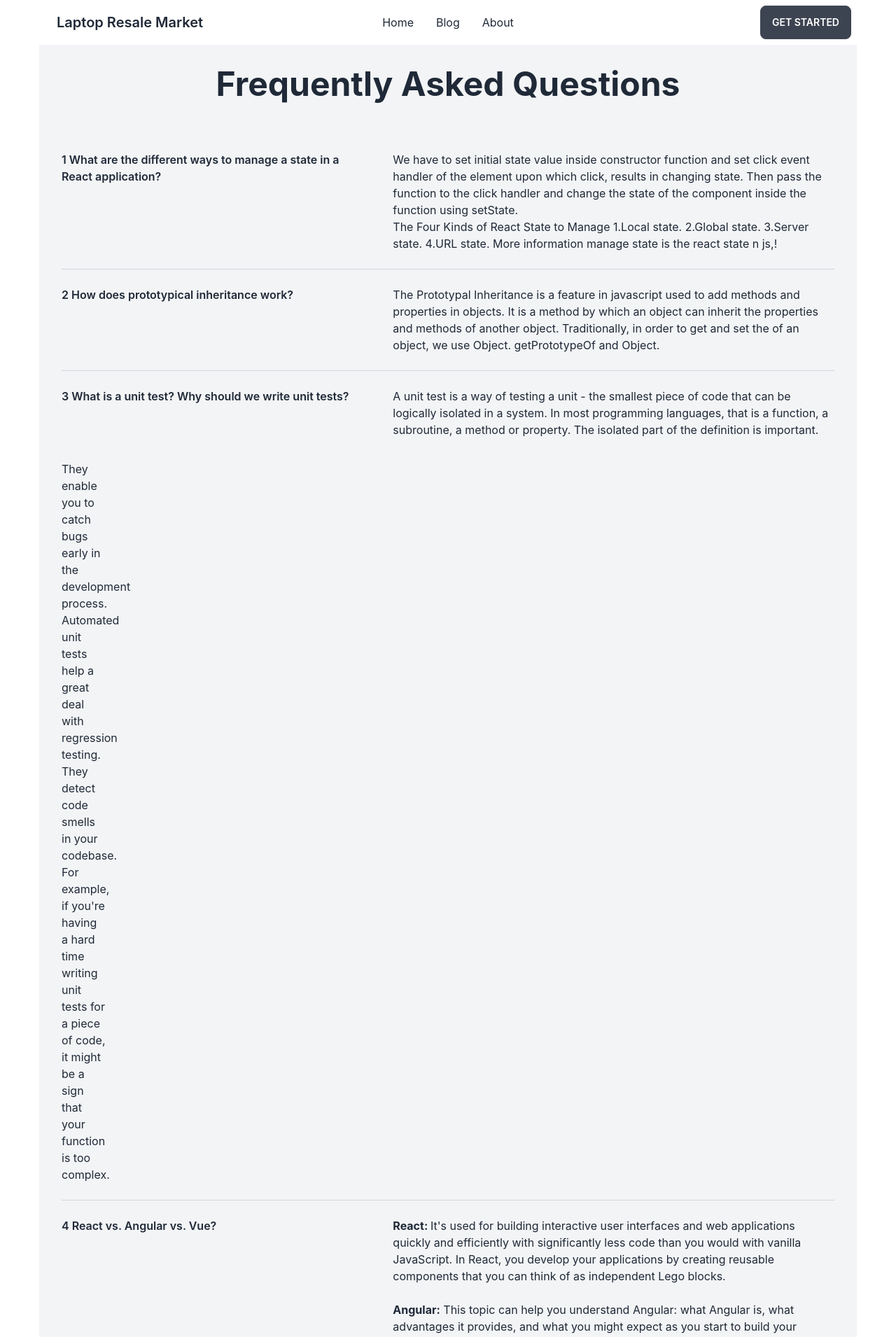
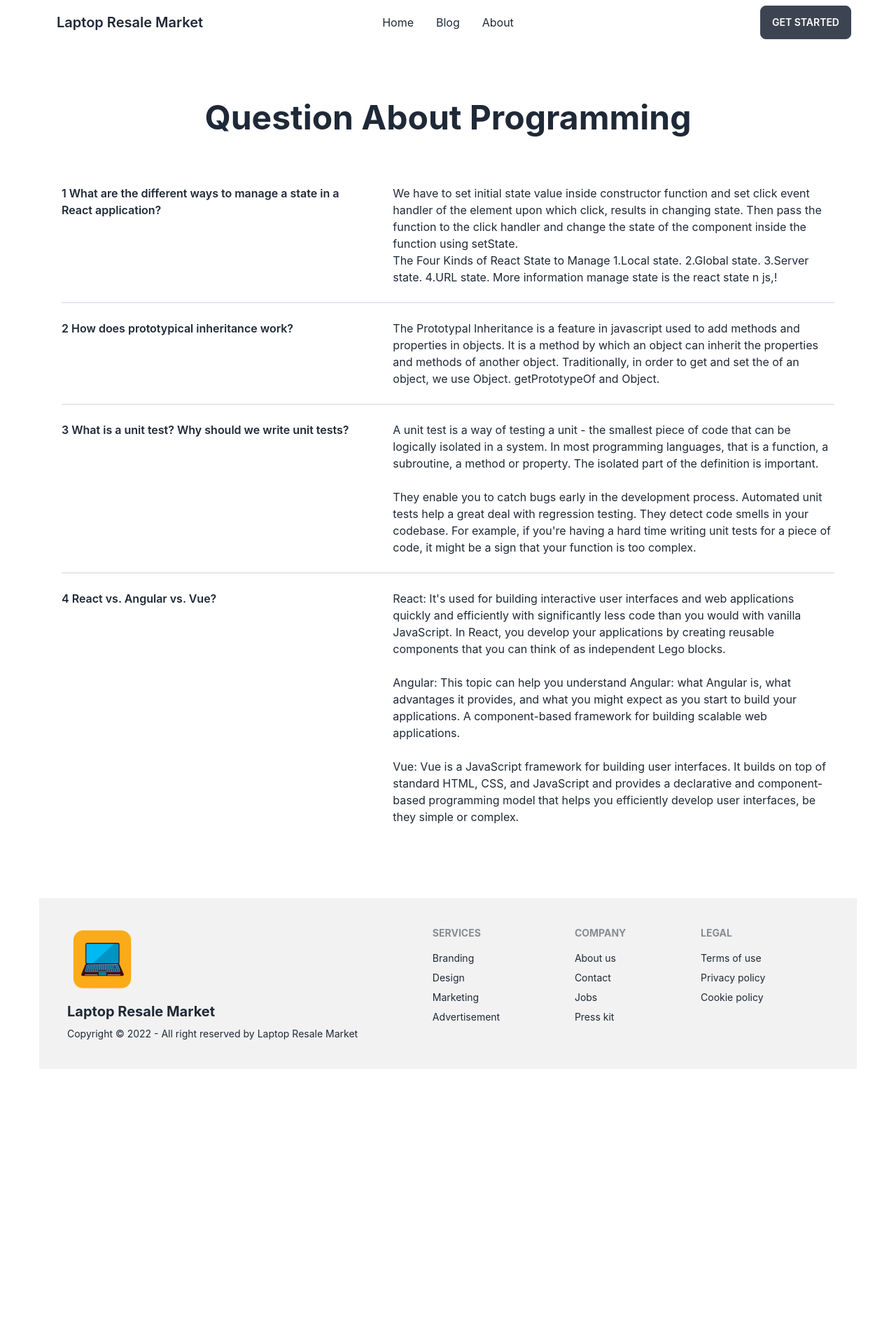
Before and after one commit to Mosharaf12/laptop-resale-client-12, a React (Create React App) app: page /blog in a window 1280 px wide. Shown: the top 1910 px of the page at 70% size. After the commit the page ends 1527 px from the top, so only its background shows below. Built offline with nearby package versions, Linux system fonts and the light colour scheme.

Commit message:
blog section completed

```diff
--- a/public/index.html
+++ b/public/index.html
@@ -24,7 +24,7 @@
       work correctly both with client-side routing and a non-root public URL.
       Learn how to configure a non-root public URL by running `npm run build`.
     -->
-    <title>React App</title>
+    <title>Laptop Resale Market</title>
   </head>
   <body>
     <noscript>You need to enable JavaScript to run this app.</noscript>
--- a/src/Pages/Blog/Blog.js
+++ b/src/Pages/Blog/Blog.js
@@ -2,9 +2,9 @@ import React from 'react';
 
 const Blog = () => {
     return (
-        <section className="bg-gray-100 text-gray-800">
+        <section className="text-gray-800 my-12">
         <div className="container flex flex-col justify-center px-4 py-8 mx-auto md:p-8">
-            <h2 className="mb-12 text-4xl font-bold leading-none text-center sm:text-5xl">Frequently Asked Questions</h2>
+            <h2 className="mb-12 text-4xl font-bold leading-none text-center sm:text-5xl">Question About Programming </h2>
             <div className="divide-y divide-gray-300">
                 <div className="py-6 space-y-2 md:grid md:grid-cols-12 md:gap-8 md:space-y-0">
                     <h3 className="font-semibold md:col-span-5">1 What are the different ways to manage a state in a React application?</h3>
@@ -25,21 +25,26 @@ const Blog = () => {
                 <div className="py-6 space-y-2 md:grid md:grid-cols-12 md:gap-8 md:space-y-0">
                     <h3 className="font-semibold md:col-span-5">3 What is a unit test? Why should we write unit tests?</h3>
                     <p className="md:pl-0 md:col-span-7">A unit test is a way of testing a unit - the smallest piece of code that can be logically isolated in a system. In most programming languages, that is a function, a subroutine, a method or property. The isolated part of the definition is important.
-                    </p>
-                    <p>They enable you to catch bugs early in the development process. Automated unit tests help a great deal with regression testing. They detect code smells in your codebase. For example, if you're having a hard time writing unit tests for a piece of code, it might be a sign that your function is too complex.</p>
+                    <br />
+                    <br />
+                    They enable you to catch bugs early in the development process. Automated unit tests help a great deal with regression testing. They detect code smells in your codebase. For example, if you're having a hard time writing unit tests for a piece of code, it might be a sign that your function is too complex.</p>
                 </div>
                 <div className="py-6 space-y-2 md:grid md:grid-cols-12 md:gap-8 md:space-y-0">
                     <h3 className="font-semibold md:col-span-5">4 React vs. Angular vs. Vue?</h3>
-                    <p className="md:pl-0 md:col-span-7"> <strong>React: </strong> It's used for building interactive user interfaces and web applications quickly and efficiently with significantly less code than you would with vanilla JavaScript. In React, you develop your applications by creating reusable components that you can think of as independent Lego blocks.
+                    <p className="md:pl-0 md:col-span-7">React: It's used for building interactive user interfaces and web applications quickly and efficiently with significantly less code than you would with vanilla JavaScript. In React, you develop your applications by creating reusable components that you can think of as independent Lego blocks.
                     <br />
                     <br />
-                    <strong>Angular:</strong> This topic can help you understand Angular: what Angular is, what advantages it provides, and what you might expect as you start to build your applications.
+
+                    Angular: This topic can help you understand Angular: what Angular is, what advantages it provides, and what you might expect as you start to build your applications.
                     A component-based framework for building scalable web applications.
-                    </p>
                     <br />
                     <br />
-                    <p> <strong>Vue:</strong> Vue is a JavaScript framework for building user interfaces. It builds on top of standard HTML, CSS, and JavaScript and provides a declarative and component-based programming model that helps you efficiently develop user interfaces, be they simple or complex.</p>
+
+                    Vue: Vue is a JavaScript framework for building user interfaces. It builds on top of standard HTML, CSS, and JavaScript and provides a declarative and component-based programming model that helps you efficiently develop user interfaces, be they simple or complex.
+</p>
                 </div>
+
+
             </div>
         </div>
     </section>
```
